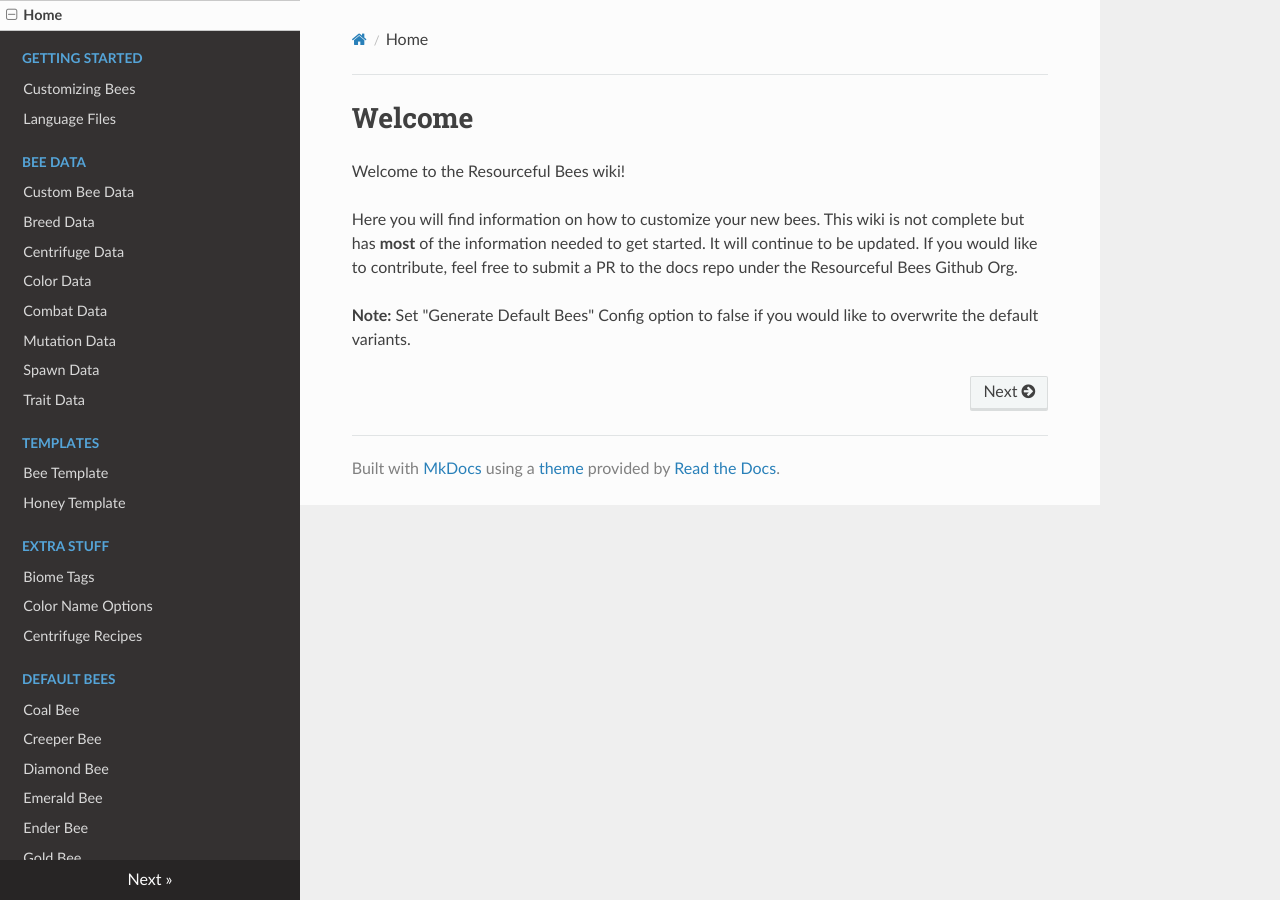
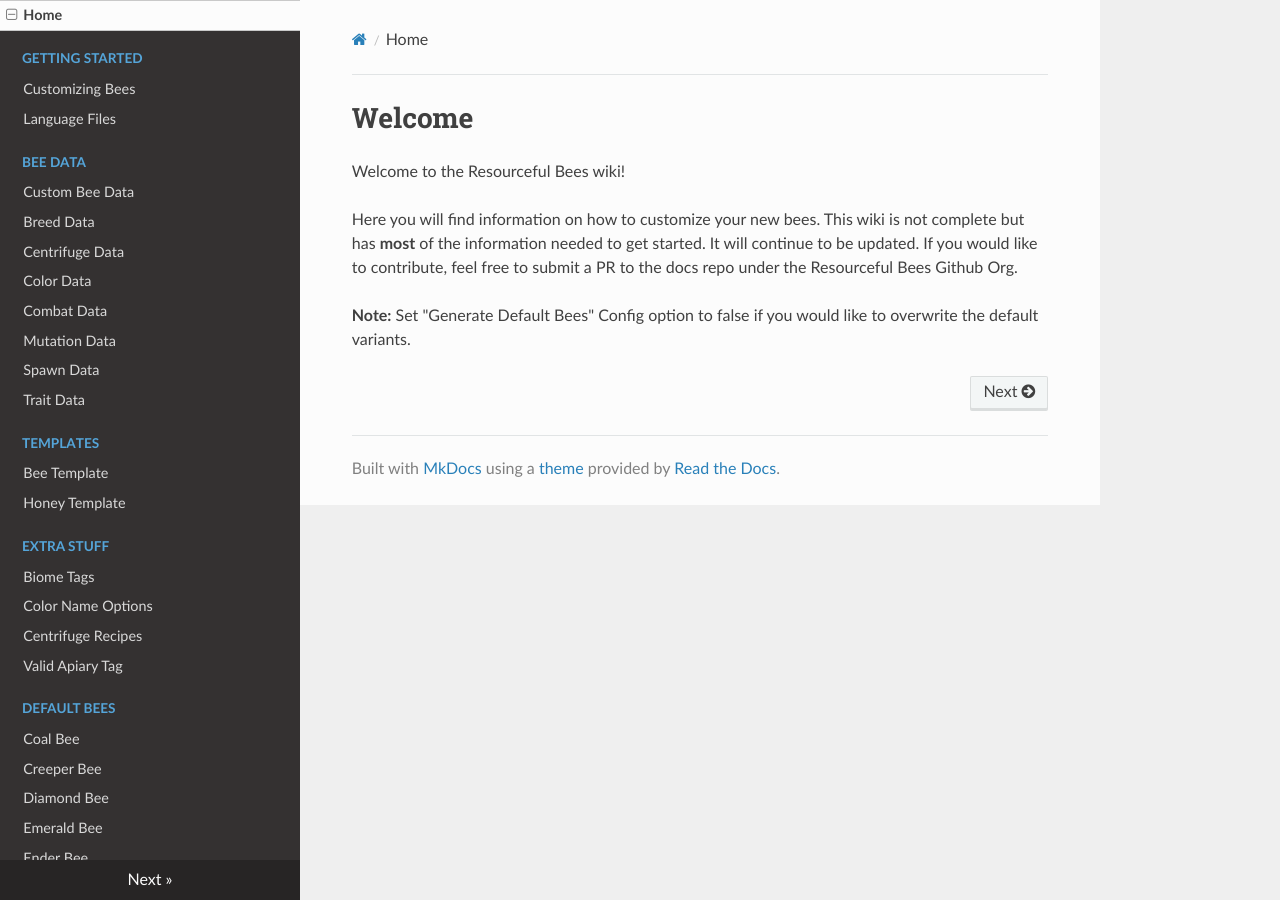
Before and after one commit to Team-Resourceful/ResourcefulBeesDocs, an MkDocs documentation site: the page built from docs/index.md, in a window 1280 px wide. Built offline with MkDocs 1.6.1, drawn with Linux system fonts in a browser that asks for light colours; nearby versions of some CDN libraries.

Commit message:
added valid+apiary tag page

```diff
--- a/mkdocs.yml
+++ b/mkdocs.yml
@@ -19,6 +19,7 @@ nav:
     - Biome Tags : 'extra_stuff/biome_tags.md'
     - Color Name Options : 'extra_stuff/color_names.md'
     - Centrifuge Recipes : 'extra_stuff/centrifuge_recipe.md'
+    - Valid Apiary Tag : 'extra_stuff/valid_apiary_tag.md'
   - Default Bees :
     - Coal Bee : 'default_bees/coal.md'
     - Creeper Bee : 'default_bees/creeper.md'
```
